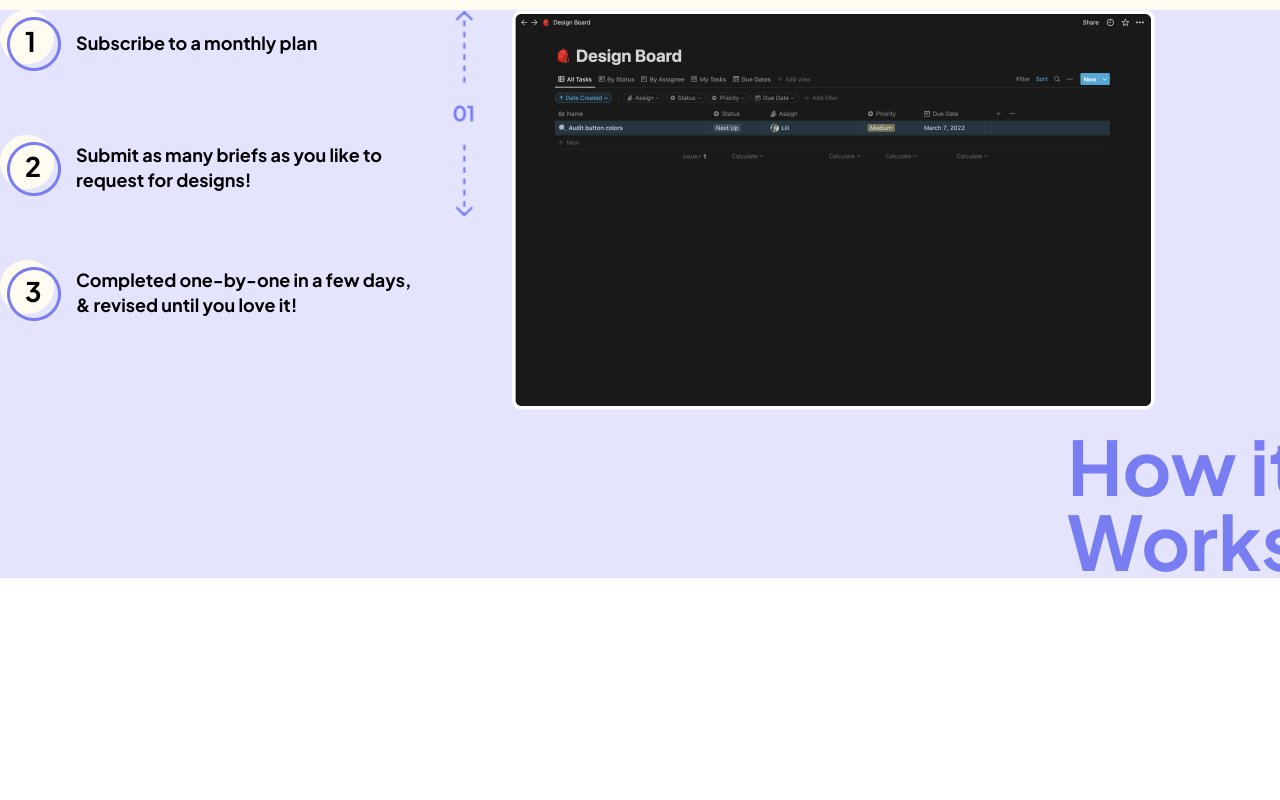
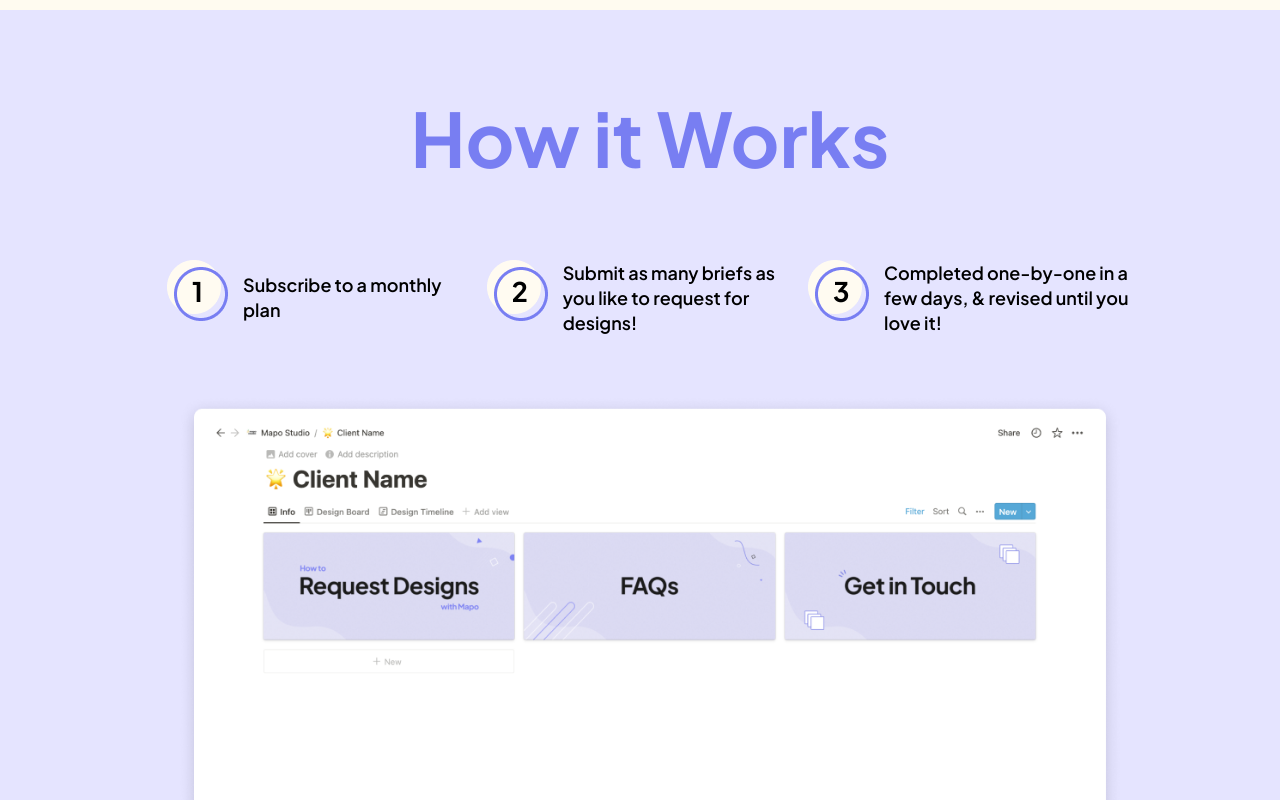
Before and after one commit to darren-the/mapo-website, a React (Create React App) app: page / in a window 1280 px wide. Shown: the part 2620-3420 px from the top of the page. Before the commit the page ends 3208 px from the top, so only its background shows below. Built offline with nearby package versions, Linux system fonts and the light colour scheme.

Commit message:
middle section completely converted

```diff
--- a/src/components/How/How.css
+++ b/src/components/How/How.css
@@ -25,31 +25,45 @@
     background-color: #e5e4ff;
     display: flex;
     flex-direction: column;
+    align-items: center;
+    padding-top: 90px;
+    padding-bottom: 60px;
 }
 
 .how-container {
-    width: 100%;
+    width: 74.3%;
     position: relative;
 }
 
-.how-top {
+.how-header-wrapper {
+    position: relative;
     height: auto;
     width: 100%;
     display: flex;
-    flex-direction: row;
-    position: relative;
+    justify-content: center;
 }
 
-.steps-wrapper {
-    width: 32%;
-    position: relative;
+.how-header {
+    font-family: 'jakarta-bold', 'Gill Sans', 'Gill Sans MT', Calibri, 'Trebuchet MS', sans-serif;
+    font-size: 75px;
+    line-height: 75px;
+    color: #787EF2;
+    height: 100%;
+    width: auto;
+    text-align: center;
 }
 
 .steps-container {
     position: relative;
-    display: flex;
-    flex-direction: column;
-    row-gap: 60px;
+    display: grid;
+    /*
+    grid-template-columns: 338px 340px 360px;
+    column-gap: 16px;
+    */
+    grid-template-columns: 31.59% 31.78% 33.64%;
+    column-gap: 1.5%;
+    padding-top: 85px;
+    padding-bottom: 60px;
 }
 
 .step-item {
@@ -79,45 +93,20 @@
 }
 
 .step-desc {
-    font-family: 'jakarta-bold', 'Gill Sans', 'Gill Sans MT', Calibri, 'Trebuchet MS', sans-serif;
+    font-family: 'jakarta-semibold', 'Gill Sans', 'Gill Sans MT', Calibri, 'Trebuchet MS', sans-serif;
     font-size: 18px;
     line-height: 25px;
+    letter-spacing: -2%;
+    height: auto;
+    width: auto;
     display: flex;
     align-items: center;
     margin-left: 15px;
 }
 
-.span01-wrapper {
+#how-video {
+    position: relative;
     height: 100%;
-    width: auto;
+    width: 100%;
+    right: 1%;
 }
-
-#span01 {
-    height: 207.12px;
-    width: auto;
-    margin: 0 21px;
-}
-
-#design-board {
-    height: auto;
-    width: auto;
-}
-
-.how-bottom {
-    height: auto;
-    width: 100%;
-    display: flex;
-    flex-direction: row;
-    justify-content: flex-end;
-}
-
-.how-header {
-    font-family: 'jakarta-bold', 'Gill Sans', 'Gill Sans MT', Calibri, 'Trebuchet MS', sans-serif;
-    font-size: 75px;
-    line-height: 75px;
-    color: #787EF2;
-    height: 100%;
-    width: 300px;
-    text-align: end;
-    margin-top: 18px;
-}
--- a/src/components/How/How.js
+++ b/src/components/How/How.js
@@ -4,9 +4,11 @@ const How = () => {
   return (
     <div className="how">
         <div className="how-container">
-            <div className="how-top">
 
-                <div className="steps-wrapper">
+            <div className="how-header-wrapper">
+                <div className="how-header">How it Works</div>
+            </div>
+
             <div className="steps-container">
 
                 <div className="step-item">
@@ -27,7 +29,7 @@ const How = () => {
                         <div className="step-number">2</div>
                     </div>
 
-                            <div className="step-desc">Submit as many briefs as you like to request for designs!</div>
+                    <div className="step-desc" id="step-desc2">Submit as many briefs as you like to request for designs!</div>
 
                 </div>
 
@@ -43,17 +45,10 @@ const How = () => {
                 </div>
 
             </div>
-                </div>
 
-                <div className="span01-wrapper">
-                    <img src={require("../../assets/span01.png")} alt="span 01" id="span01"></img>
-                </div>
-                <img src={require("../../assets/design-board.png")} alt="design board" id="design-board"></img>
+            <img src={require("../../assets/how-video.png")} alt="how video" id="how-video"></img>
 
-            </div>
-            <div className="how-bottom">
-                <div className="how-header">How it Works</div>
-            </div>
+
         </div>
     </div>
 
```
Also changed, not shown: src/assets/how-video.png (added). Lines whose indentation alone changed are shown as unchanged.
